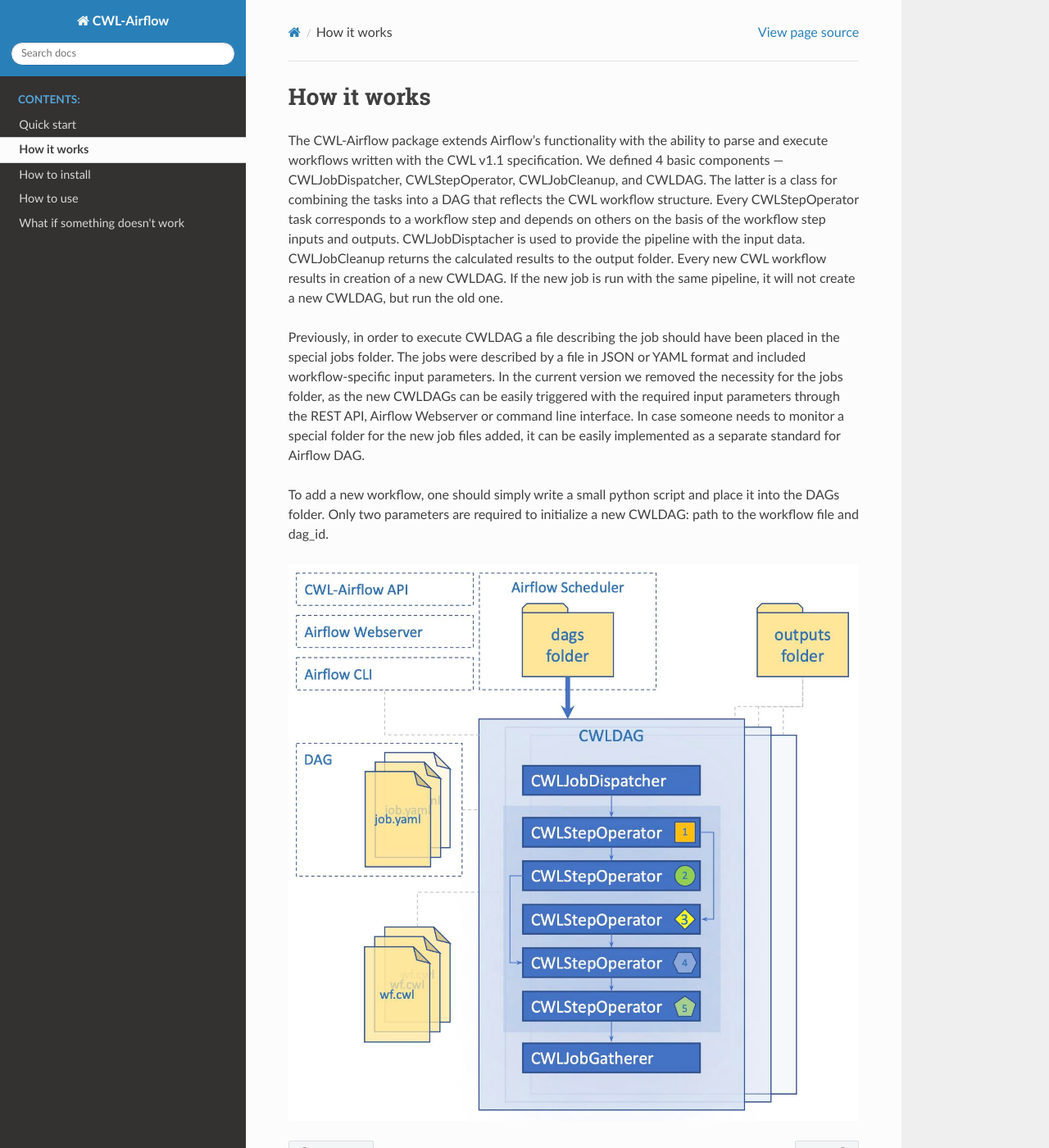
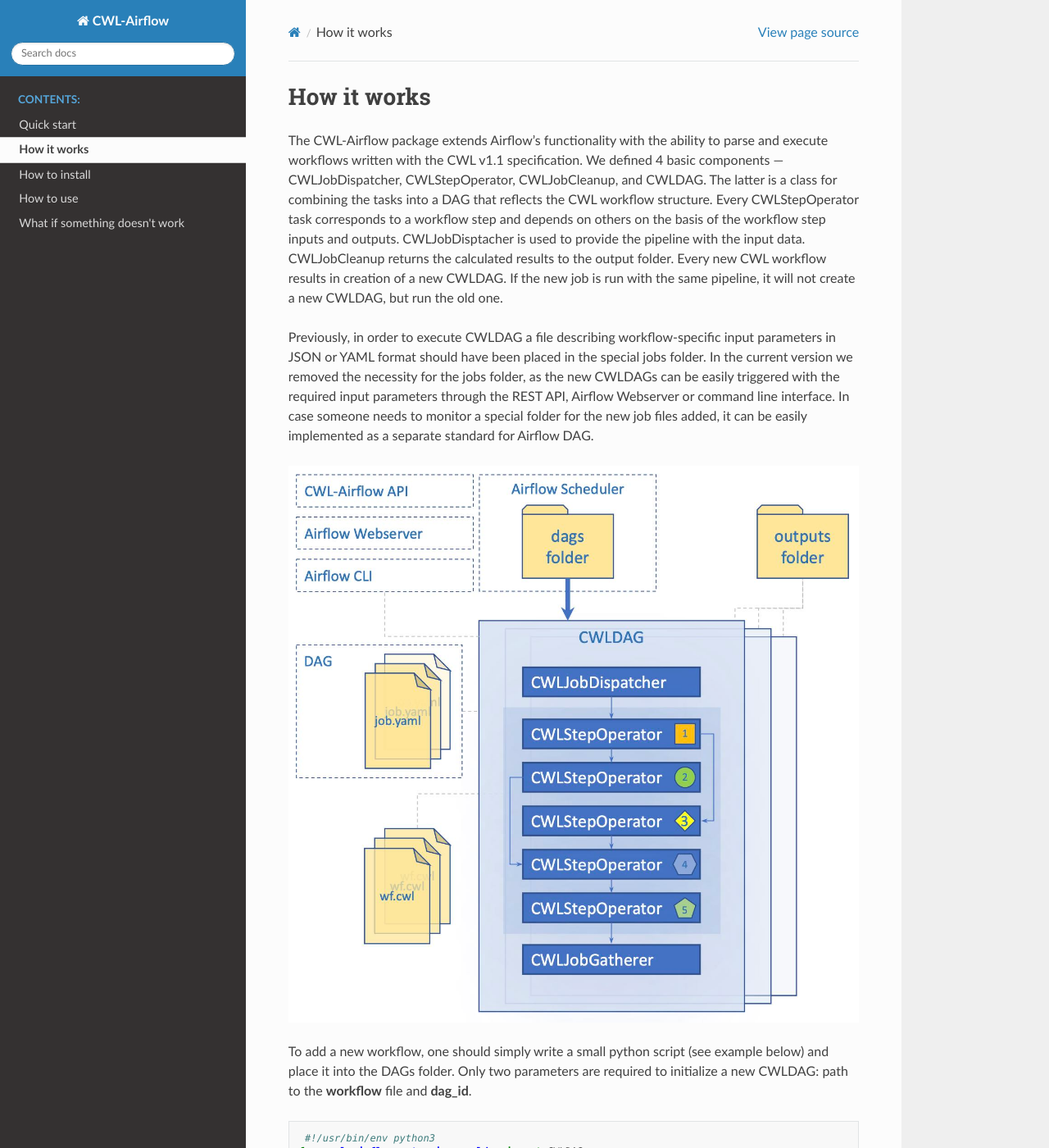
Before and after one commit to Barski-lab/cwl-airflow, a Sphinx documentation site: the page built from docs/readme/how_it_works.md, in a window 1280 px wide and 1400 px high. Shown: the whole window at 82% size. Built offline with Sphinx 7.4.7 and the Read the Docs theme 2.0.0, drawn with Linux system fonts in a browser that asks for light colours; some of the changed text lies outside the part shown.

Commit message:
User's manual update

````diff
--- a/docs/readme/how_it_works.md
+++ b/docs/readme/how_it_works.md
@@ -2,8 +2,14 @@
 
 The CWL-Airflow package extends Airflow’s functionality with the ability to parse and execute workflows written with the CWL v1.1 specification. We defined 4 basic components — CWLJobDispatcher, CWLStepOperator, CWLJobCleanup, and CWLDAG. The latter is a class for combining the tasks into a DAG that reflects the CWL workflow structure. Every CWLStepOperator task corresponds to a workflow step and depends on others on the basis of the workflow step inputs and outputs. CWLJobDisptacher is used to provide the pipeline with the input data. CWLJobCleanup returns the calculated results to the output folder. Every new CWL workflow results in creation of a new CWLDAG. If the new job is run with the same pipeline, it will not create a new CWLDAG, but run the old one.
 
-Previously, in order to execute CWLDAG a file describing the job should have been placed in the special jobs folder. The jobs were described by a file in JSON or YAML format and included workflow-specific input parameters. In the current version we removed the necessity for the jobs folder, as the new CWLDAGs can be easily triggered with the required input parameters through the REST API, Airflow Webserver or command line interface. In case someone needs to monitor a special folder for the new job files added, it can be easily implemented as a separate standard for Airflow DAG.
-
-To add a new workflow, one should simply write a small python script and place it into the DAGs folder. Only two parameters are required to initialize a new CWLDAG: path to the workflow file and dag_id.
+Previously, in order to execute CWLDAG a file describing workflow-specific input parameters in JSON or YAML format should have been placed in the special jobs folder. In the current version we removed the necessity for the jobs folder, as the new CWLDAGs can be easily triggered with the required input parameters through the REST API, Airflow Webserver or command line interface. In case someone needs to monitor a special folder for the new job files added, it can be easily implemented as a separate standard for Airflow DAG.
 
 ![CWL-Airflow diagram](../images/scheme.jpg)
+
+To add a new workflow, one should simply write a small python script (see example below) and place it into the DAGs folder. Only two parameters are required to initialize a new CWLDAG: path to the **workflow** file and **dag_id**.
+```python
+ #!/usr/bin/env python3
+from cwl_airflow.extensions.cwldag import CWLDAG
+dag = CWLDAG(workflow="my_awesome_workflow.cwl", dag_id="my_awesome_dag")
+```
+There are only three functions that our CWLDAG is responsible for. First – to parse CWL file. Second – to validate CWL syntax. Third – to create a DAG, that will have the same structure as our workflow.
````
